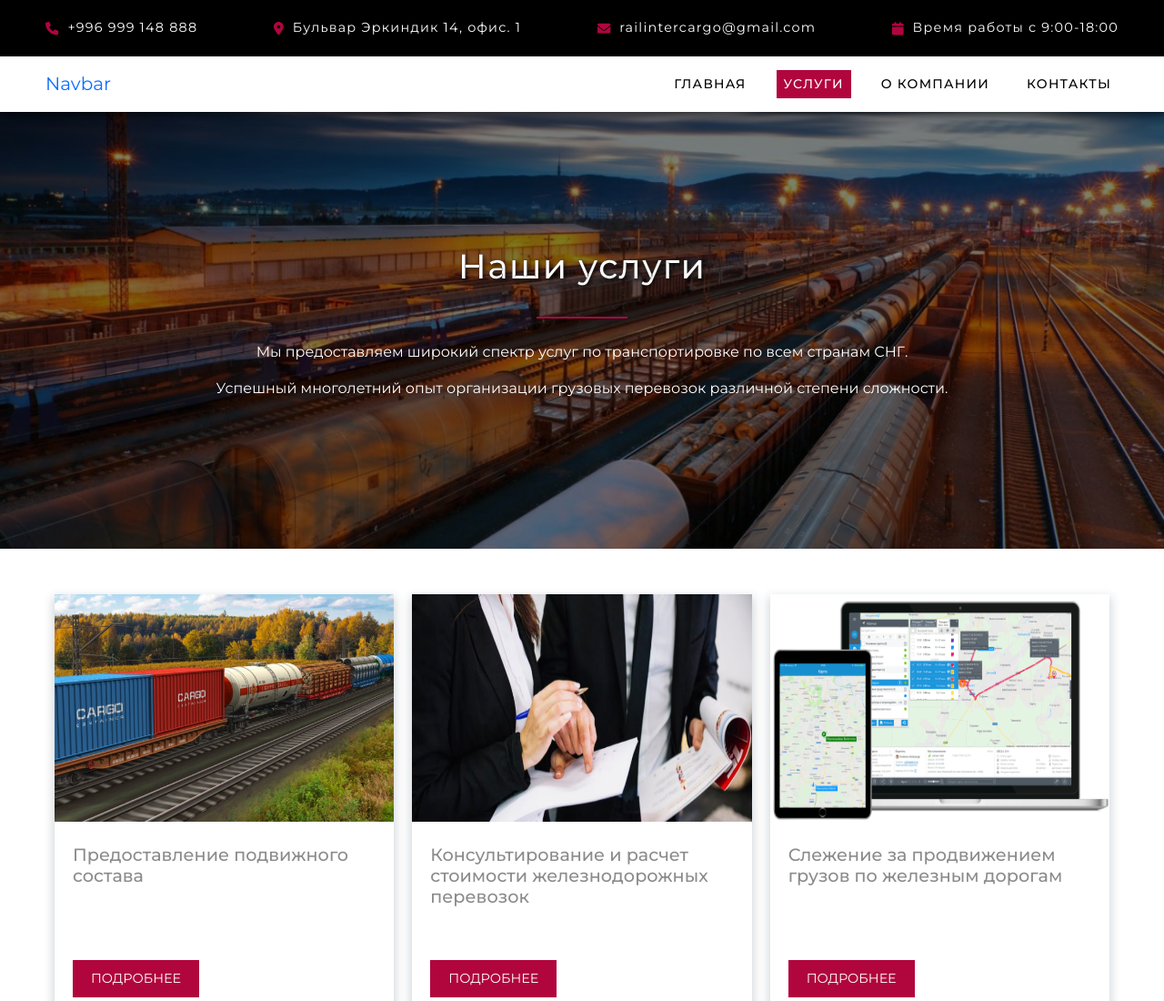
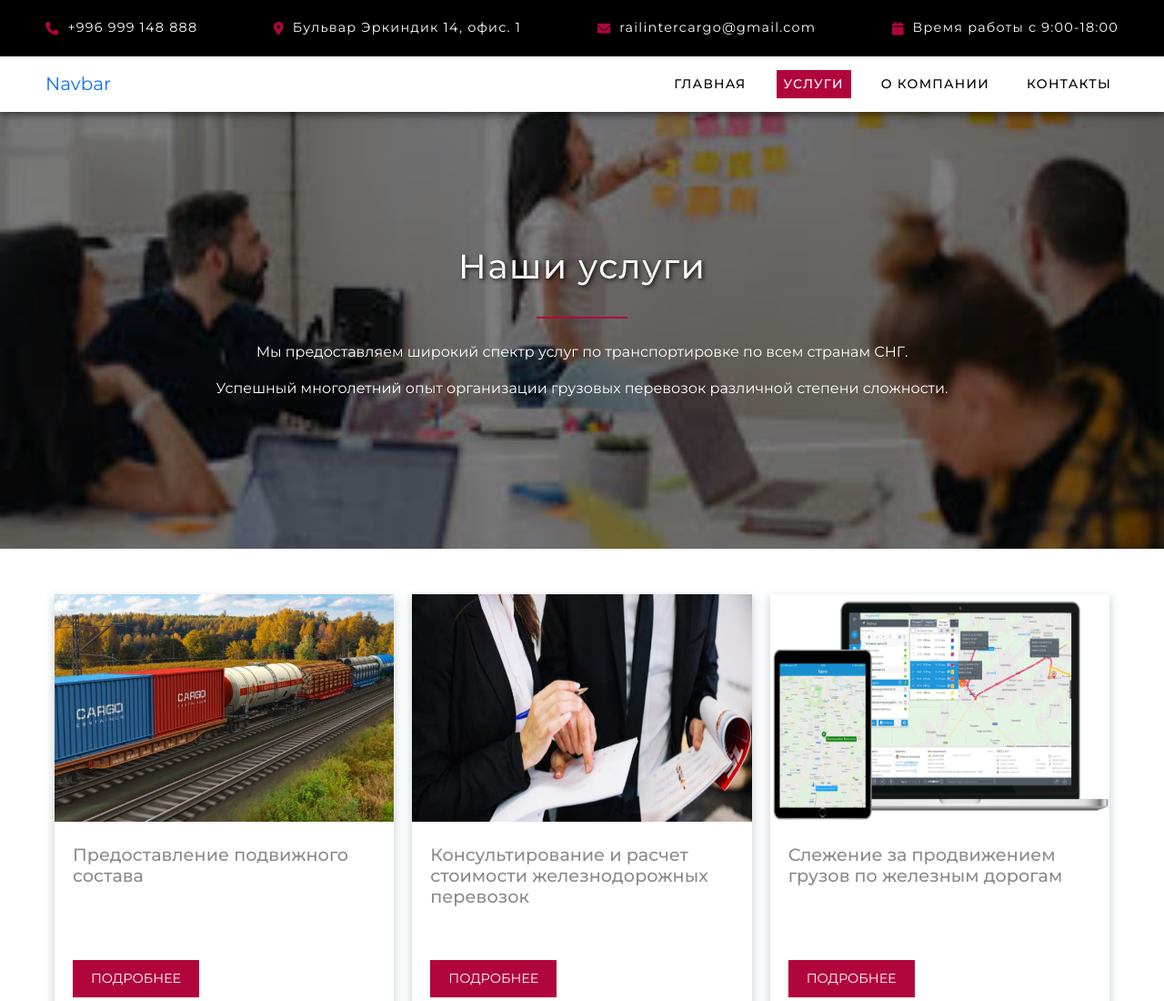
Before and after one commit to Khalilov07/Rail-Inter, a plain HTML site: page src/pages/services.html in a window 1280 px wide. Shown: the top 1100 px of the page at 91% size. Drawn offline with nearby package versions, Linux system fonts and the light colour scheme.

Commit message:
add test photo

```diff
--- a/src/styles/services.css
+++ b/src/styles/services.css
@@ -1,6 +1,6 @@
 .services__info {
   position: relative;
-  background-image: url("../images/services/for-greeting.jpg"); /* Замените на путь к вашему изображению */
+  background-image: url("../images/services/five.jfif"); /* Замените на путь к вашему изображению */
   background-size: cover;
   background-position: center;
   display: flex;
```
